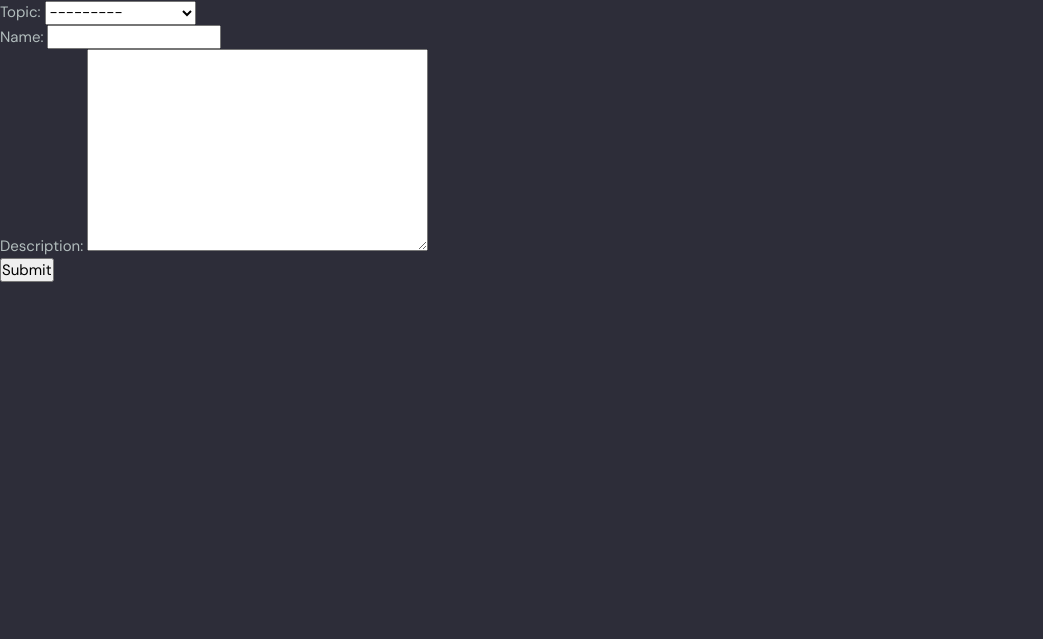
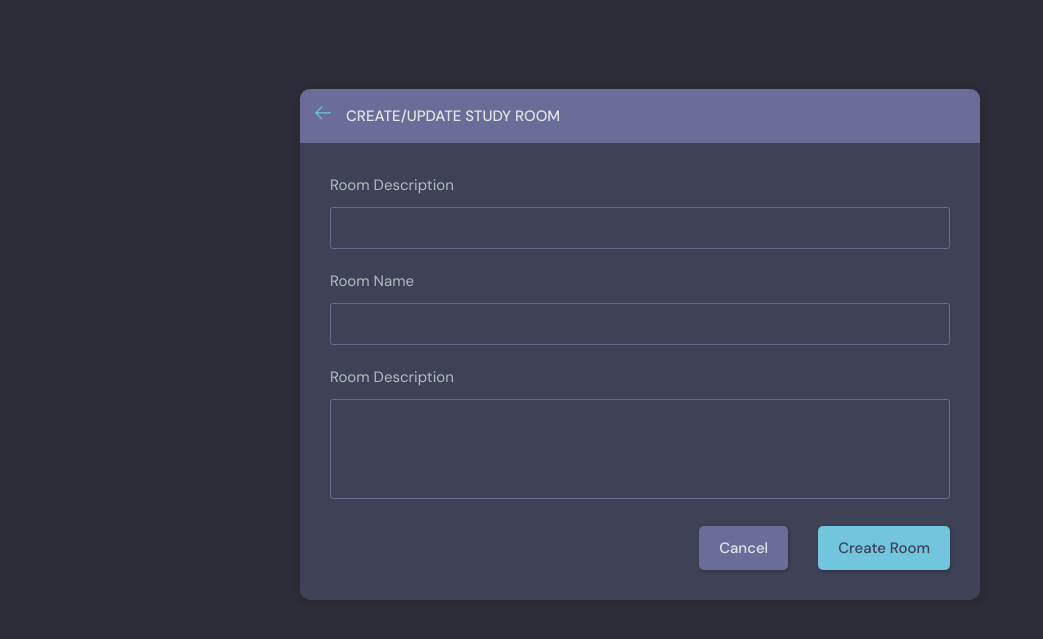
Before and after one commit to TakuProsper/TK, a Django app: page /create-room in a window 1280 px wide. Shown: the part 76-715 px from the top of the page, without its empty margins (0-1043 px from the left). Run offline with Django 4.2, Linux system fonts and the light colour scheme; a user stored in the database is signed in; data comes from the database, SQL or seed files in the repository; both versions use the stored data as it was after the commit.

Commit message:
Theme update

```diff
--- a/django1/studybud/base/templates/base/room_form.html
+++ b/django1/studybud/base/templates/base/room_form.html
@@ -1,8 +1,74 @@
-{% extends 'main.html' %} {%block content%}
-<div>
-  <form method="POST" action="">
-    {%csrf_token%} {{form.as_p}}
-    <input type="submit" value="Submit" />
-  </form>
-</div>
+{%extends 'main.html'%} {%block content%}
+<main class="create-room layout">
+  <div class="container">
+    <div class="layout__box">
+      <div class="layout__boxHeader">
+        <div class="layout__boxTitle">
+          <a href="{% url 'home' %}">
+            <svg
+              version="1.1"
+              xmlns="http://www.w3.org/2000/svg"
+              width="32"
+              height="32"
+              viewBox="0 0 32 32"
+            >
+              <title>arrow-left</title>
+              <path
+                d="M13.723 2.286l-13.723 13.714 13.719 13.714 1.616-1.611-10.96-10.96h27.625v-2.286h-27.625l10.965-10.965-1.616-1.607z"
+              ></path>
+            </svg>
+          </a>
+          <h3>Create/Update Study Room</h3>
+        </div>
+      </div>
+      <div class="layout__body">
+        <form class="form" action="" method="POST">
+          {%csrf_token%}
+          <div class="form__group">
+            <label for="room_topic">Room Description</label>
+            <input required type="text" name="topic" list="topic-list" />
+            <datalist id="topic-list">
+              <select>
+                {%for topic in topics%}
+                <option value="{{topic.name}}">{{topic.name}}</option>
+                {%endfor%}
+              </select>
+            </datalist>
+          </div>
+          <div class="form__group">
+            <label for="room_name">Room Name</label>
+            {{form.name}}
+          </div>
+          <div class="form__group">
+            <label for="room_description">Room Description</label>
+            {{form.description}}
+          </div>
+
+          <!--<div class="form__group">
+            <label for="room_topic">Topic</label>
+            <input
+              required
+              type="text"
+              name="topic"
+              id="room_topic"
+              list="topic-list"
+            />
+            <datalist id="topic-list">
+              <select id="room_topic">
+                <option value="">Select your topic</option>
+                <option value="Python">Python</option>
+                <option value="Django">Django</option>
+              </select>
+            </datalist>
+          </div>-->
+
+          <div class="form__action">
+            <a class="btn btn--dark" href="index.html">Cancel</a>
+            <button class="btn btn--main" type="submit">Create Room</button>
+          </div>
+        </form>
+      </div>
+    </div>
+  </div>
+</main>
 {%endblock content%}
--- a/django1/studybud/base/views.py
+++ b/django1/studybud/base/views.py
@@ -94,21 +94,26 @@ def userProfile(request,pk):
 @login_required(login_url='login')
 def createRoom(request):
     form = RoomForm()
+    topics =Topic.objects.all()
     if request.method == "POST":
-        form = RoomForm(request.POST)
-        if form.is_valid():
-            room = form.save(commit=False )
-            room.host = request.user
-            room.save()
-            return redirect('home')
-    context = {'form':form}
+        topic_name = request.POST.get('topic')
+        topic, created = Topic.objects.get_or_create(name=topic_name)
+
+        Room.objects.create(
+            host=request.user,
+            topic=topic,
+            name=request.POST.get('name'),
+            description=request.POST.get('description')
+        )
+        return redirect('home')
+    context = {'form':form, 'topics':topics}
     return render(request, 'base/room_form.html', context)
 
 @login_required(login_url='login')
 def updateRoom(request,pk):
     room = Room.objects.get(id=pk)
     form = RoomForm(instance=room)
-
+    topics = Topic.objects.all()
     if request.user != room.host:
         return HttpResponse('you are not allowed here!!')
 
@@ -118,7 +123,7 @@ def updateRoom(request,pk):
             form.save()
             return redirect('home')
 
-    context={'form':form}
+    context={'form':form,'topics':topics}
     return render(request, 'base/room_form.html', context)
 
 @login_required(login_url='login')
```
Also changed, not shown: django1/studybud/base/templates/base/room_form_old.html (added, +8 -0 lines), django1/studybud/db.sqlite3.
